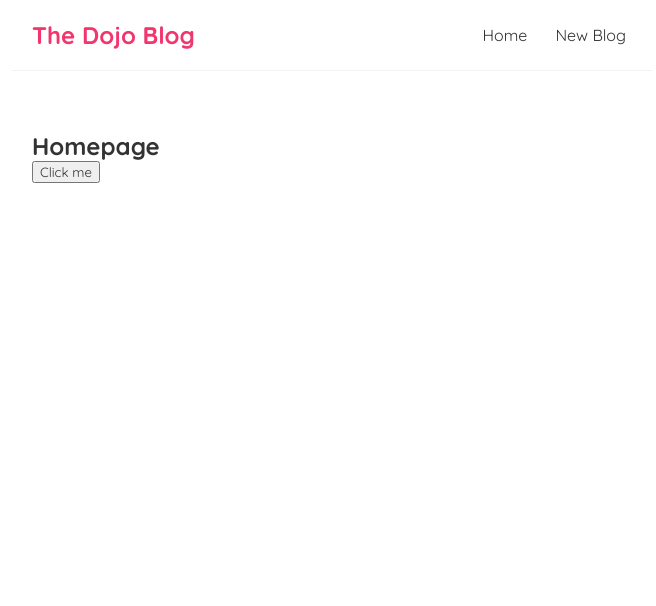
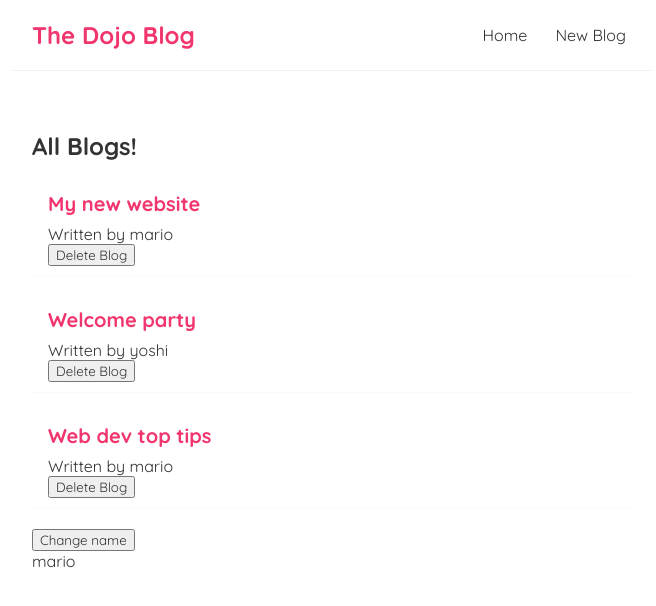
Before and after one commit to Boluwaduro00/Dojo-blog, a React (Create React App) app: page / in a window 1280 px wide. Shown: the top 606 px of the page, without its empty margins (308-964 px from the left). Built offline with nearby package versions, Linux system fonts and the light colour scheme.

Commit message:
NewComponent

```diff
--- /dev/null
+++ b/src/BlogList.js
@@ -0,0 +1,17 @@
+const BlogList = ({blogs, title, handleDelete}) => {
+
+    return (
+        <div className="blog-list">
+            <h2>{title}</h2>
+            {blogs.map((blog) => (
+                <div className="blog-preview" key={blog.id}>
+                    <h2>{blog.title}</h2>
+                    <p>Written by {blog.author}</p>
+                    <button onClick={() => handleDelete(blog.id)}>Delete Blog</button>
+                </div>
+            ))}
+        </div>
+     );
+}
+
+export default BlogList;
--- a/src/Home.js
+++ b/src/Home.js
@@ -1,13 +1,29 @@
+import { useState, useEffect } from "react";
+import BlogList from "./BlogList";
+
 const Home = () => {
+    const [blogs, setBlogs] = useState([
+        {title: 'My new website', body:'lorem ipsum...', author: 'mario', id: 1 },
+        {title: 'Welcome party', body:'lorem ipsum...', author: 'yoshi', id: 2 },
+        {title: 'Web dev top tips', body:'lorem ipsum...', author: 'mario', id: 3 }
+    ]);
+    const [name, setName] = useState('mario');
 
-    const handleClick = () => {
-        console.log('hello, ninjas')
+    const handleDelete = (id)=> {
+        const newBlogs = blogs.filter(blog => (blog.id !== id));
+        setBlogs(newBlogs);
     }
+
+    useEffect(() =>{
+        console.log("UseeEffect ran");
+        //console.log(blogs);
+    }, [name])
 
     return (
         <div className="home">
-            <h2>Homepage</h2>
-            <button onClick={handleClick}>Click me</button>
+            <BlogList blogs={blogs} title="All Blogs!" handleDelete={handleDelete}/>
+            <button onClick= {() => setName('luiji') }>Change name</button>
+            <p>{name}</p>
         </div>
     );
 }
--- a/src/index.css
+++ b/src/index.css
@@ -34,3 +34,18 @@
   margin: 40px auto;
   padding: 20px;
 }
+
+/* blog previews / list */
+.blog-preview {
+  padding: 10px 16px;
+  margin: 20px 0;
+  border-bottom: 1px solid #fafafa;
+}
+.blog-preview:hover {
+  box-shadow: 1px 3px 5px rgba(0,0,0,0.1);
+}
+.blog-preview h2 {
+  font-size: 20px;
+  color: #f1356d;
+  margin-bottom: 8px;
+}
```
